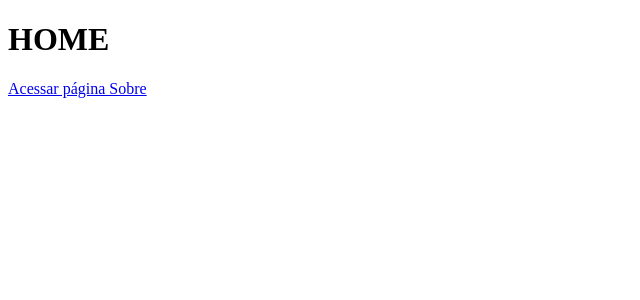
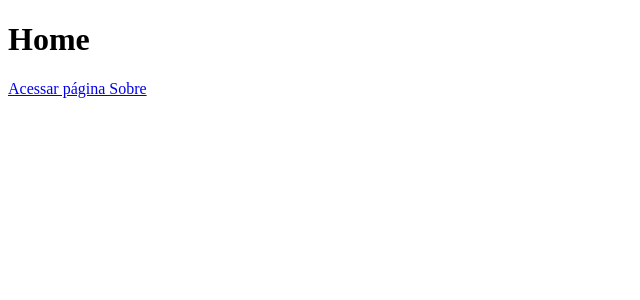
Before and after one commit to LucasCapucci/ideia-unica, a Next.js app: page / in a window 1280 px wide. Shown: the top 300 px of the page, without its empty margins (0-640 px from the left). Built offline with nearby package versions, Linux system fonts and the light colour scheme.

Commit message:
Teste de Link

```diff
--- a/pages/index.js
+++ b/pages/index.js
@@ -2,13 +2,12 @@ import Link from 'next/link';
 
 function Home(){
     return (<div>
-        <h1>HOME</h1>
+        <h1>Home</h1>
 
-        <Link href="/about">
+        <Link href="/sobre">
         <a>Acessar página Sobre</a>
         </Link>
     </div>)
 }
 
-
 export default Home
--- a/pages/about.js
+++ b/pages/sobre.js
@@ -2,7 +2,7 @@ import Link from 'next/link';
 
 function Sobre(){
     return (<div>
-        <h1>SOBRE</h1>
+        <h1>Sobre</h1>
 
         <Link href="/">
         <a>Acessar página Home</a>
@@ -10,5 +10,4 @@ function Sobre(){
     </div>)
 }
 
-
 export default Sobre
```
